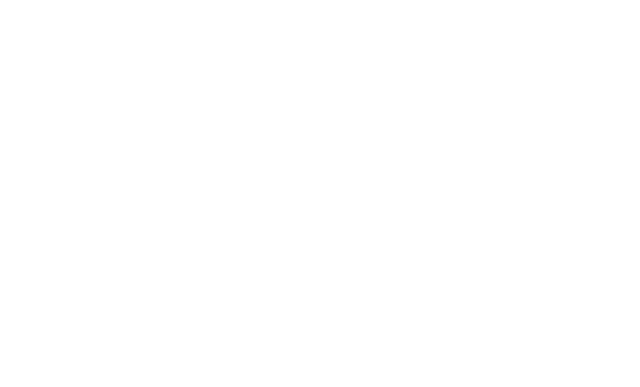
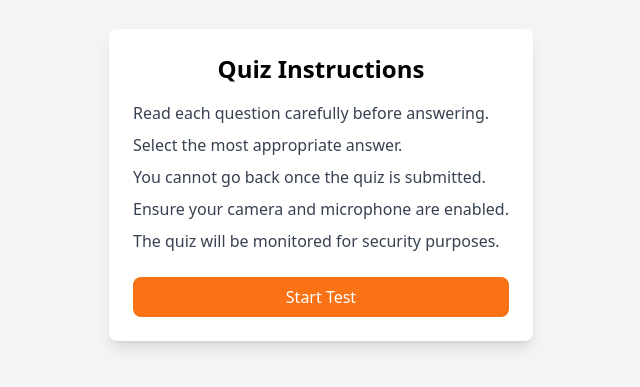
Before and after one commit to nidhibhaskar2206/SecureTestPlatform, a React (Vite) app in the folder client/: page /instructions in a window 1280 px wide. Before the commit this address had no page. Shown: the part 215-602 px from the top of the page, without its empty margins (319-959 px from the left). Built offline with nearby package versions, Linux system fonts and the light colour scheme.

Commit message:
Camera and mic permissions

```diff
--- a/client/src/App.jsx
+++ b/client/src/App.jsx
@@ -1,6 +1,7 @@
 import { Route, Routes } from "react-router-dom";
 import TestPage from "./components/screens/TestPage";
 import HomePage from "./components/screens/HomePage";
+import InstructionsPage from "./components/screens/InstructionsPage";
 
 function App() {
   return(
@@ -8,6 +9,7 @@ function App() {
       <Routes>
         <Route path="/" element={<HomePage/>} />
         <Route path="/test" element={<TestPage/>} />
+        <Route path="/instructions" element={<InstructionsPage/>}/>
       </Routes>
     </div>
   )
--- a/client/src/components/screens/HomePage.jsx
+++ b/client/src/components/screens/HomePage.jsx
@@ -5,12 +5,12 @@ import { useNavigate } from "react-router-dom";
 const HomePage = () => {
     const navigate = useNavigate();
   return (
-    <div className="relative w-screen">
+    <div className="relative w-screen min-h-screen flex flex-col justify-center items-center">
       <div className="fixed top-0 w-full">
         <Header />
       </div>
       <div className="mt-28">
-      <button onClick={()=> navigate('test')}>Start</button>
+      <button onClick={()=> navigate('instructions')} className="bg-orange-400 hover:bg-orange-500 px-4 py-2 text-white">Start</button>
       </div>
 
     </div>
--- /dev/null
+++ b/client/src/components/screens/InstructionsPage.jsx
@@ -0,0 +1,49 @@
+import React, { useState } from "react";
+import { useNavigate } from "react-router-dom";
+
+const InstructionsPage = () => {
+  const navigate = useNavigate();
+  const [error, setError] = useState(null);
+
+  const handleStart = async () => {
+    setError(null); // Reset error message on each attempt
+    try {
+      // Request Camera & Mic Permissions again
+      const stream = await navigator.mediaDevices.getUserMedia({ video: true, audio: true });
+
+      // Request Full-Screen Mode again
+      if (document.documentElement.requestFullscreen) {
+        await document.documentElement.requestFullscreen();
+      }
+
+      // If successful, navigate to TestPage
+      navigate("/test");
+    } catch (err) {
+      setError("You must allow camera, microphone, and full-screen access to proceed.");
+    }
+  };
+
+  return (
+    <div className="flex flex-col items-center justify-center h-screen p-6 bg-gray-100">
+      <div className="bg-white p-6 rounded-lg shadow-lg max-w-2xl text-center">
+        <h1 className="text-2xl font-bold">Quiz Instructions</h1>
+        <ol className="mt-4 space-y-2 text-gray-700 text-left">
+          <li>Read each question carefully before answering.</li>
+          <li>Select the most appropriate answer.</li>
+          <li>You cannot go back once the quiz is submitted.</li>
+          <li>Ensure your camera and microphone are enabled.</li>
+          <li>The quiz will be monitored for security purposes.</li>
+        </ol>
+        {error && <p className="mt-4 text-red-500 font-semibold">{error}</p>}
+        <button
+          onClick={handleStart}
+          className="mt-6 w-full bg-orange-500 text-white py-2 rounded-lg hover:bg-orange-600 transition-all"
+        >
+          Start Test
+        </button>
+      </div>
+    </div>
+  );
+};
+
+export default InstructionsPage;
--- a/client/src/components/screens/Login.jsx
+++ b/client/src/components/screens/Login.jsx
@@ -0,0 +1,19 @@
+import React from "React";
+import login from "../../assets/login.jpg"
+const LoginPage = () => {
+    return (
+        <div className="w-screen h-screen flex flex-col">
+            {/* Image section */}
+            <div className="lg:w-1/2 h-screen">
+                <img src={login} alt="login" className="w-full h-full"/>
+            </div>
+            {/* Form section */}
+            <div className="lg:w-1/2 h-screen">
+
+            </div>
+        </div>
+    )
+}
+
+
+export default LoginPage;
--- a/client/src/components/screens/TestPage.tsx
+++ b/client/src/components/screens/TestPage.tsx
@@ -1,4 +1,4 @@
-import React, { useState } from "react";
+import React, { useState, useEffect, useRef } from "react";
 import { useNavigate } from "react-router-dom";
 
 const questions = [
@@ -33,10 +33,29 @@ export default function TestPage() {
   const [selectedOption, setSelectedOption] = useState(null);
   const [showFeedback, setShowFeedback] = useState(false);
   const navigate = useNavigate();
+  const videoRef = useRef<HTMLVideoElement>(null);
+
+  useEffect(() => {
+    // Request camera and microphone permissions
+    navigator.mediaDevices.getUserMedia({ video: true, audio: true })
+      .then((stream) => {
+        if (videoRef.current) {
+          videoRef.current.srcObject = stream;
+        }
+      })
+      .catch((error) => {
+        console.error("Error accessing camera and microphone:", error);
+      });
+
+    // Enable full-screen mode
+    document.documentElement.requestFullscreen().catch((err) => {
+      console.error("Error attempting to enable full-screen mode:", err);
+    });
+  }, []);
 
   const feedbackFormHandler = () => {
     navigate('/');
-  }
+  };
 
   const handleOptionClick = (option) => {
     setSelectedOption(option);
@@ -66,7 +85,7 @@ export default function TestPage() {
   };
 
   return (
-    <div className="flex h-screen p-5 bg-gray-100">
+    <div className="flex h-screen p-5 bg-gray-100 relative">
       {/* Sidebar Navigation - Hide when feedback is shown */}
       {!showFeedback && (
         <div className="w-20 bg-white p-4 shadow-lg rounded-lg flex flex-col items-center space-y-2">
@@ -86,6 +105,11 @@ export default function TestPage() {
 
       {/* Quiz Section */}
       <div className="flex-1 p-6 bg-white rounded-lg shadow-lg mx-5 flex flex-col justify-between relative">
+        {/* Camera Preview Box */}
+        <div className="absolute top-4 right-4 w-32 h-24 bg-black rounded-lg overflow-hidden border border-gray-300">
+          <video ref={videoRef} autoPlay playsInline className="w-full h-full"></video>
+        </div>
+
         {showFeedback ? (
           <div className="flex flex-col">
             <h2 className="text-2xl font-semibold">
```
Also changed, not shown: client/src/assets/login.jpg (added).
